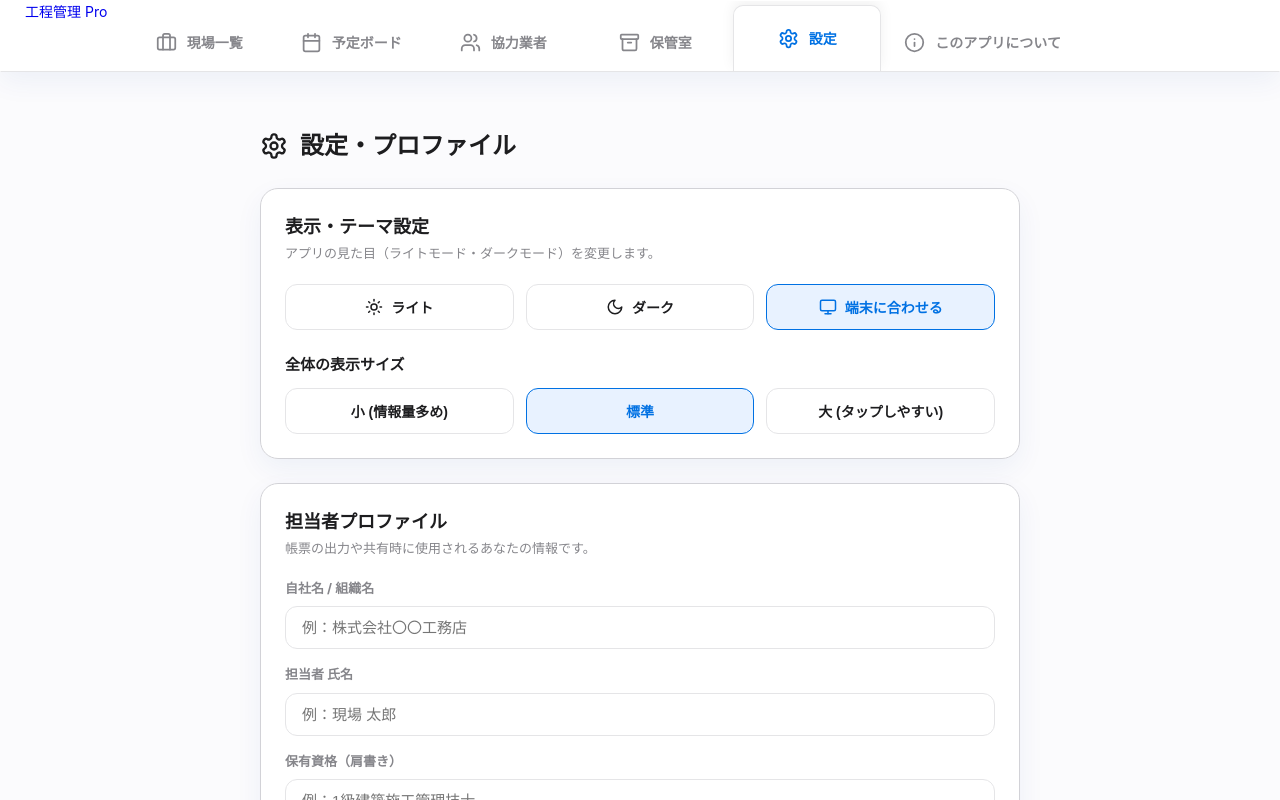
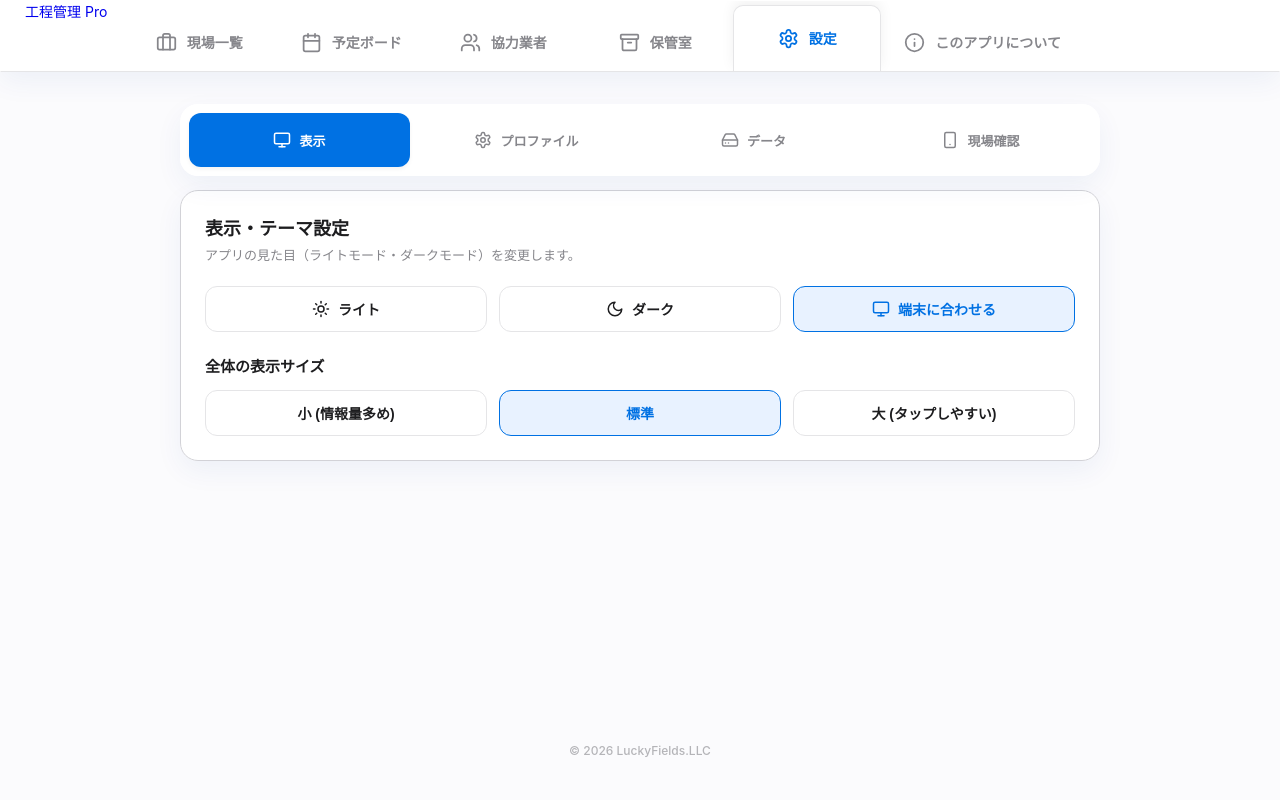
Before and after one commit to AcaAqua/NexBuildLF, a Next.js app: page /settings in a window 1280 px wide. Built offline with nearby package versions, Linux system fonts and the light colour scheme.

Commit message:
Tab settings page

```diff
--- a/src/app/settings/page.tsx
+++ b/src/app/settings/page.tsx
@@ -6,6 +6,8 @@ import { Settings, Save, Download, Upload, AlertTriangle, Moon, Sun, Monitor, Sm
 import { useTheme } from "next-themes";
 import { getStorageWriteErrorMessage, storage, Settings as SettingsType, Project, Partner } from "@/lib/storage";
 import { formatDataSize } from "@/lib/photoUtils";
+
+type SettingsTab = 'display' | 'profile' | 'data' | 'field';
 
 interface BackupData {
   app?: string;
@@ -105,6 +107,7 @@ export default function SettingsPage() {
   const [fieldChecks, setFieldChecks] = useState<FieldDeviceCheck[]>([]);
   const { theme, setTheme } = useTheme();
   const [mounted, setMounted] = useState(false);
+  const [activeTab, setActiveTab] = useState<SettingsTab>('display');
 
   useEffect(() => {
     setSettings(storage.getSettings());
@@ -266,13 +269,52 @@ export default function SettingsPage() {
   return (
     <MainLayout>
       <div className="settings-page">
-        <header className="page-header">
-          <Settings size={28} className="header-icon" />
-          <h1>設定・プロファイル</h1>
-        </header>
+        <nav className="settings-tabs glass" role="tablist" aria-label="設定カテゴリ">
+          <button
+            type="button"
+            role="tab"
+            aria-selected={activeTab === 'display'}
+            className={`settings-tab ${activeTab === 'display' ? 'active' : ''}`}
+            onClick={() => setActiveTab('display')}
+          >
+            <Monitor size={18} />
+            <span>表示</span>
+          </button>
+          <button
+            type="button"
+            role="tab"
+            aria-selected={activeTab === 'profile'}
+            className={`settings-tab ${activeTab === 'profile' ? 'active' : ''}`}
+            onClick={() => setActiveTab('profile')}
+          >
+            <Settings size={18} />
+            <span>プロファイル</span>
+          </button>
+          <button
+            type="button"
+            role="tab"
+            aria-selected={activeTab === 'data'}
+            className={`settings-tab ${activeTab === 'data' ? 'active' : ''}`}
+            onClick={() => setActiveTab('data')}
+          >
+            <HardDrive size={18} />
+            <span>データ</span>
+          </button>
+          <button
+            type="button"
+            role="tab"
+            aria-selected={activeTab === 'field'}
+            className={`settings-tab ${activeTab === 'field' ? 'active' : ''}`}
+            onClick={() => setActiveTab('field')}
+          >
+            <Smartphone size={18} />
+            <span>現場確認</span>
+          </button>
+        </nav>
 
         <div className="settings-grid">
           {/* 表示・テーマ設定 */}
+          {activeTab === 'display' && (
           <section className="settings-card glass">
             <h2>表示・テーマ設定</h2>
             <p className="description">アプリの見た目（ライトモード・ダークモード）を変更します。</p>
@@ -339,8 +381,10 @@ export default function SettingsPage() {
               </button>
             </div>
           </section>
+          )}
 
           {/* プロファイル設定 */}
+          {activeTab === 'profile' && (
           <section className="settings-card glass">
             <h2>担当者プロファイル</h2>
             <p className="description">帳票の出力や共有時に使用されるあなたの情報です。</p>
@@ -384,8 +428,11 @@ export default function SettingsPage() {
               </div>
             </form>
           </section>
+          )}
 
           {/* バックアップ管理 */}
+          {activeTab === 'data' && (
+          <>
           <section className="settings-card glass">
             <h2>データ管理・バックアップ</h2>
             <p className="description">現在の大切な工程データをPCやスマホに保存、または復元します。</p>
@@ -450,6 +497,18 @@ export default function SettingsPage() {
             )}
           </section>
 
+          <section className="settings-card danger glass">
+            <h2>初期化</h2>
+            <p className="description">アプリをインストール直後の状態（デモデータのみ）に戻します。</p>
+            <button className="btn-danger" onClick={handleReset}>
+              <AlertTriangle size={18} /> 全データをリセットする
+            </button>
+          </section>
+          </>
+          )}
+
+          {activeTab === 'field' && (
+          <>
           <section className="settings-card glass field-check-card">
             <div className="field-check-header">
               <div>
@@ -523,46 +582,60 @@ export default function SettingsPage() {
               ))}
             </div>
           </section>
-
-          {/* 危険な操作 */}
-          <section className="settings-card danger glass">
-            <h2>初期化</h2>
-            <p className="description">アプリをインストール直後の状態（デモデータのみ）に戻します。</p>
-            <button className="btn-danger" onClick={handleReset}>
-              <AlertTriangle size={18} /> 全データをリセットする
-            </button>
-          </section>
+          </>
+          )}
         </div>
       </div>
 
       <style jsx>{`
         .settings-page {
-          padding: 24px 20px;
-          max-width: 800px;
+          padding: 0;
+          max-width: 920px;
           margin: 0 auto;
         }
 
-        .page-header {
-          display: flex;
-          align-items: center;
-          gap: 12px;
-          margin-bottom: 24px;
+        .settings-tabs {
+          position: sticky;
+          top: 0;
+          z-index: 8;
+          display: grid;
+          grid-template-columns: repeat(4, minmax(0, 1fr));
+          gap: 6px;
+          padding: 8px;
+          border-radius: var(--radius-lg);
+          margin-bottom: 14px;
         }
 
-        .header-icon {
-          color: var(--primary);
+        .settings-tab {
+          min-height: 54px;
+          border: none;
+          border-radius: var(--radius-md);
+          background: transparent;
+          color: var(--text-sub);
+          display: inline-flex;
+          align-items: center;
+          justify-content: center;
+          gap: 8px;
+          font-size: 13px;
+          font-weight: 900;
+          cursor: pointer;
+          transition: background 0.2s, color 0.2s, box-shadow 0.2s;
         }
 
-        .page-header h1 {
-          font-size: 24px;
-          font-weight: 800;
-          color: var(--text-main);
+        .settings-tab.active {
+          background: var(--primary);
+          color: var(--text-on-primary);
+          box-shadow: var(--shadow-sm);
+        }
+
+        .settings-tab svg {
+          flex-shrink: 0;
         }
 
         .settings-grid {
           display: flex;
           flex-direction: column;
-          gap: 24px;
+          gap: 14px;
         }
 
         .settings-card {
@@ -1046,7 +1119,22 @@ export default function SettingsPage() {
 
         @media (max-width: 640px) {
           .settings-page {
-            padding: 16px 12px;
+            padding: 0;
+          }
+
+          .settings-tabs {
+            grid-template-columns: repeat(4, minmax(0, 1fr));
+            gap: 4px;
+            padding: 6px;
+            margin-left: -4px;
+            margin-right: -4px;
+          }
+
+          .settings-tab {
+            min-height: 52px;
+            flex-direction: column;
+            gap: 3px;
+            font-size: 10px;
           }
 
           .settings-card {
```
